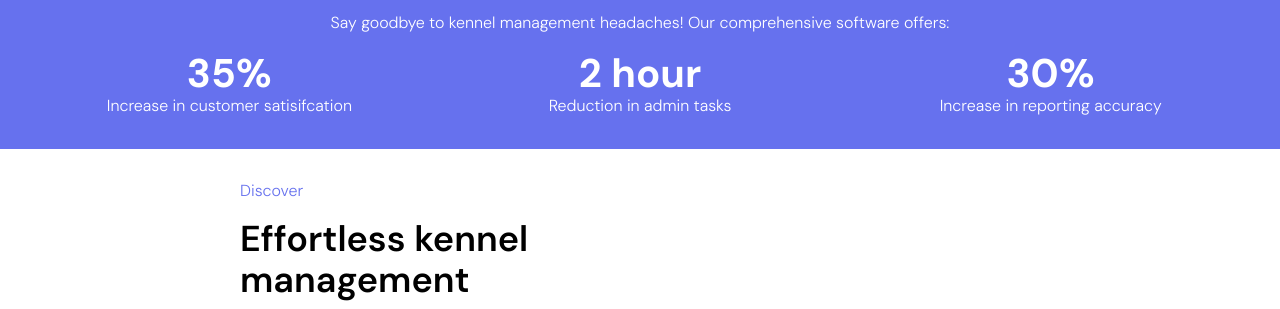
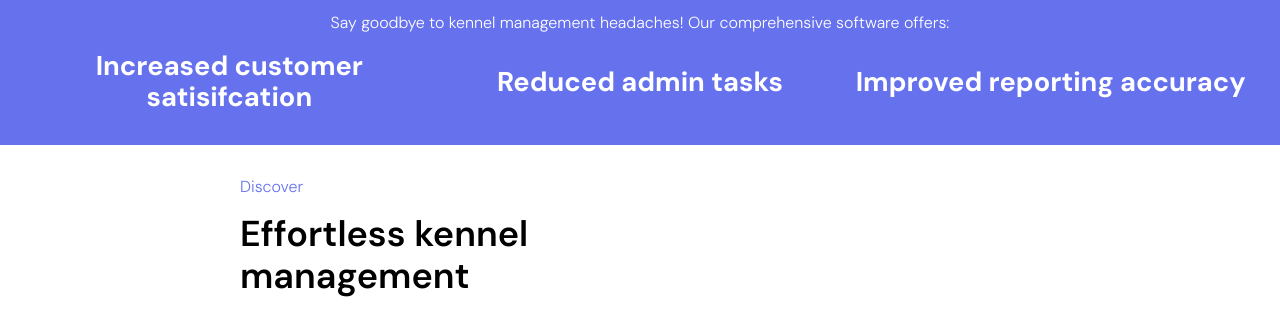
Before and after one commit to theCj76/BoBena, a website with bundled scripts: page public/index.html in a window 1280 px wide. Shown: the part 762-1071 px from the top of the page. Built offline with nearby package versions, Linux system fonts and the light colour scheme.

Commit message:
fixing copy

```diff
--- a/public/CSS/homepage/block.css
+++ b/public/CSS/homepage/block.css
@@ -29,5 +29,5 @@
 .block .stats .block-stat h3 {
     color: #fff;
     font-weight: 800;
-    font-size: 2.5rem;
+    font-size: 1.7rem;
 }
--- a/public/index.html
+++ b/public/index.html
@@ -49,16 +49,13 @@
   <p id="block-text">Say goodbye to kennel management headaches! Our comprehensive software offers:</p>
   <div class="stats">
     <div class="block-stat">
-    <h3>35%</h3>
-    <p>Increase in customer satisifcation</p>
+  <h3>Increased customer satisifcation</h3>
   </div>
   <div class="block-stat">
-    <h3>2 hour</h3>
-    <p>Reduction in admin tasks</p>
+    <h3>Reduced admin tasks</h3>
   </div>
   <div class="block-stat">
-    <h3>30%</h3>
-    <p>Increase in reporting accuracy</p>
+    <h3>Improved reporting accuracy</h3>
   </div>
   </div>
 </div>
```
